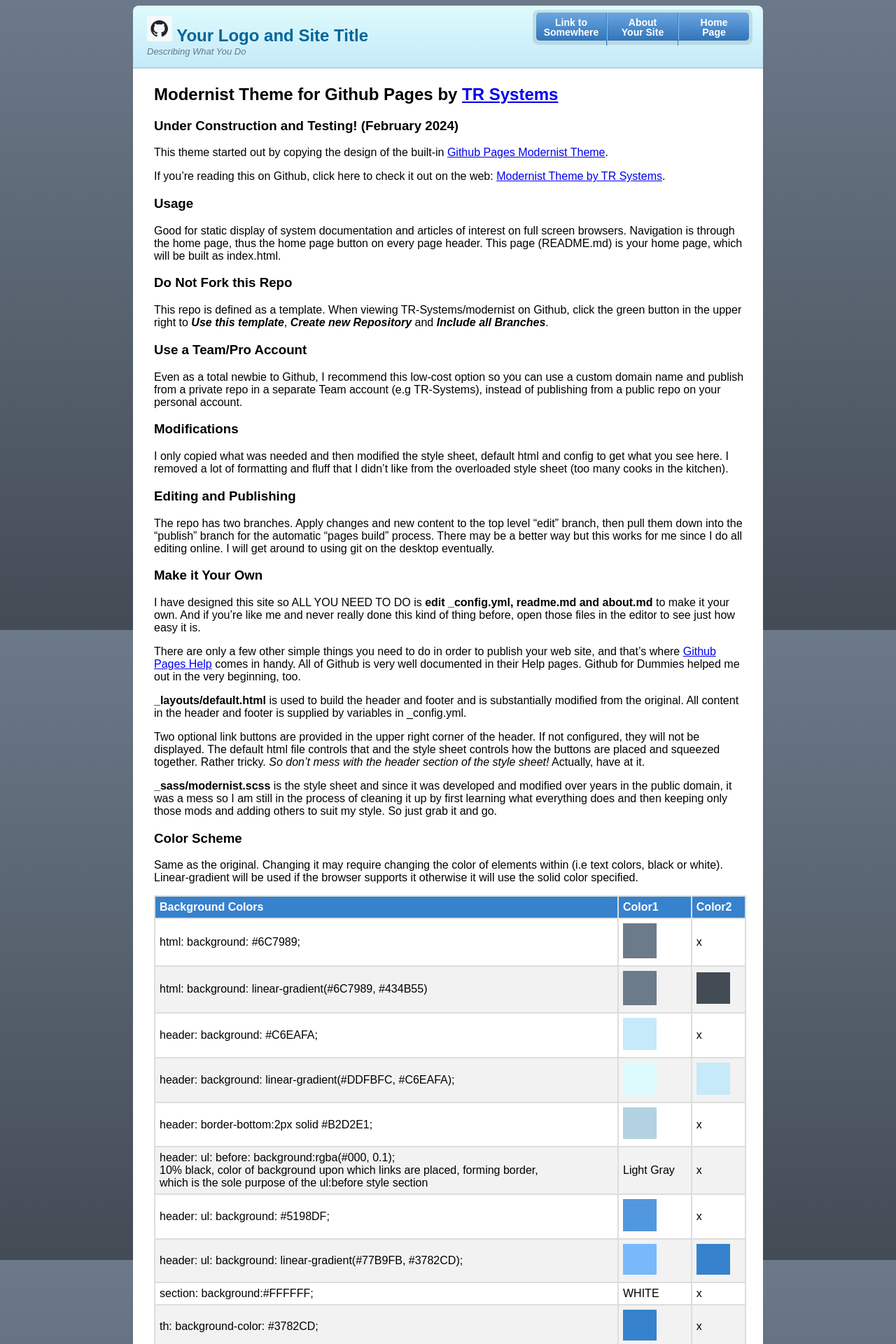
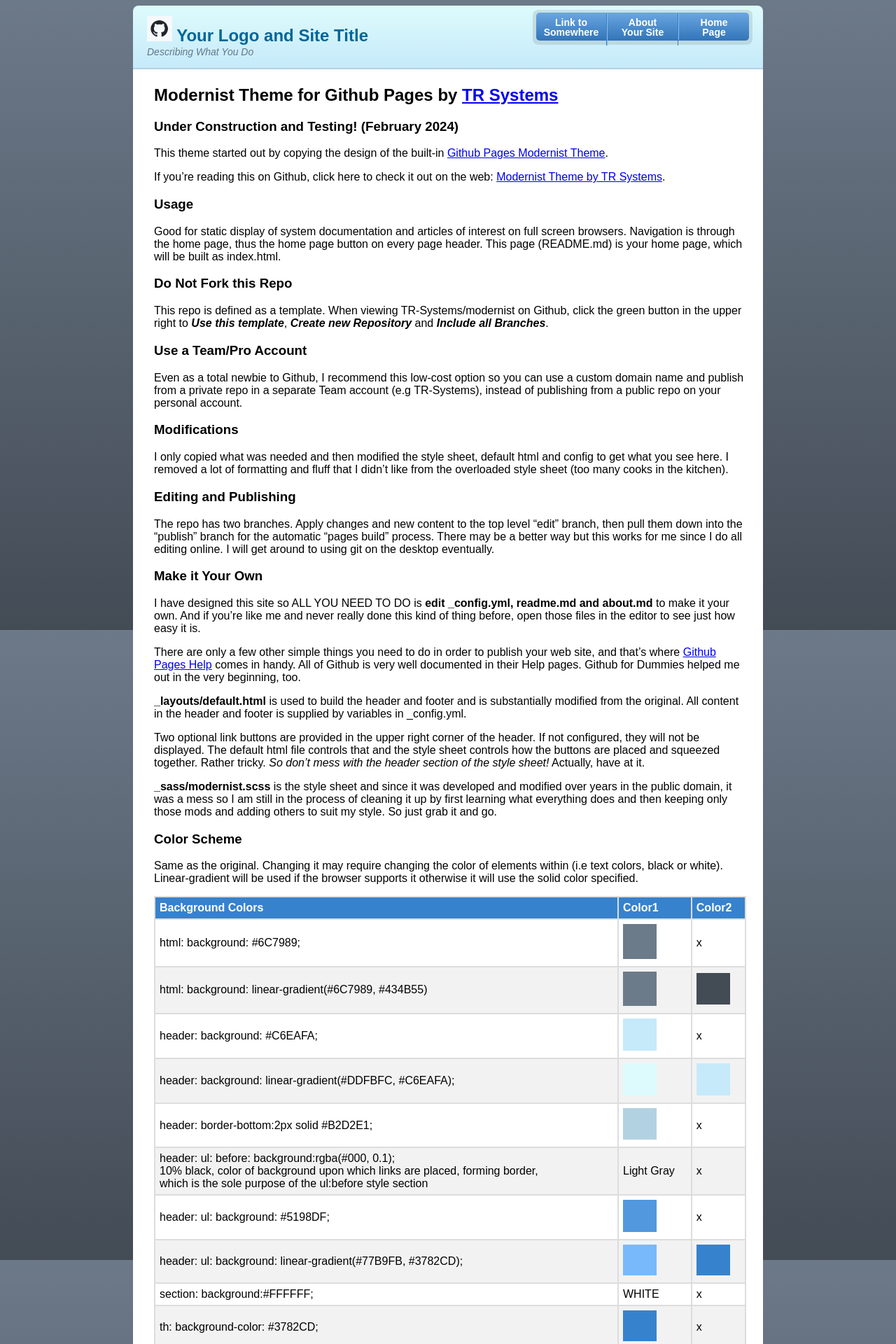
Before and after one commit to TR-Systems/modernist, a Jekyll site: the page built from README.md, in a window 1280 px wide. Shown: the top 1920 px of the page at 70% size. Built offline with Jekyll 4.4.1, drawn with Linux system fonts in a browser that asks for light colours; our own code applies the rules of GitHub Pages for plain Markdown files.

Commit message:
Update modernist.scss

```diff
--- a/_sass/modernist.scss
+++ b/_sass/modernist.scss
@@ -41,7 +41,7 @@
     margin:0;
     color:#61778B;
     width:600px; /* make it long enough for site.description */
-    font-size:13px;
+    font-size:14px;
 
     &.view {
       display:none;
@@ -50,10 +50,6 @@
       a {
         color:#06c;
         text-decoration: none;
-      }
-
-      small {
-        font-weight:400;
       }
     }
   }
```
